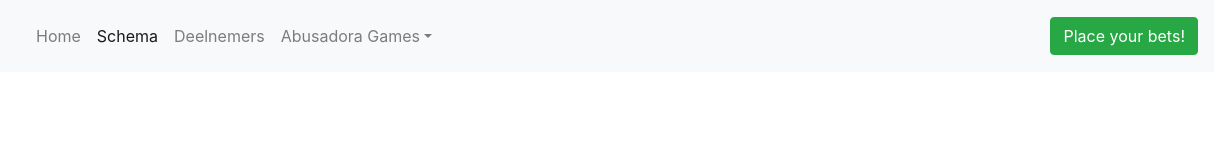
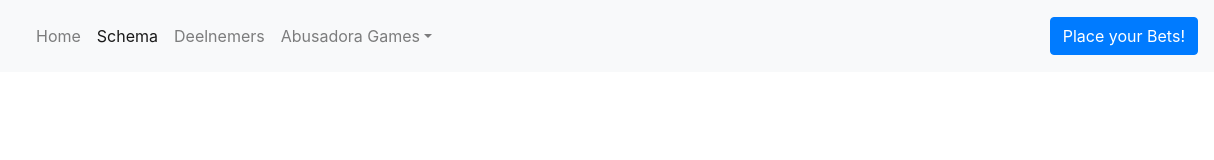
Before and after one commit to G-ForceMcSmissy/abusadora, a plain HTML site: page Schema.html in a window 1280 px wide. Shown: the full height of the page, 66-1280 px from the left. Drawn offline with nearby package versions, Linux system fonts and the light colour scheme.

Commit message:
Update Schema.html

```diff
--- a/Schema.html
+++ b/Schema.html
@@ -40,7 +40,7 @@
 			  </li>
 		  </ul>
 		  <form class="form-inline my-2 my-lg-0">
-			<button type="button" class="btn btn-success">Place your bets!</button>
+			<a class="btn btn-primary" href="bets.html" role="button">Place your Bets!</a>
 		  </form>
 		</div>
 	  </nav>
```
